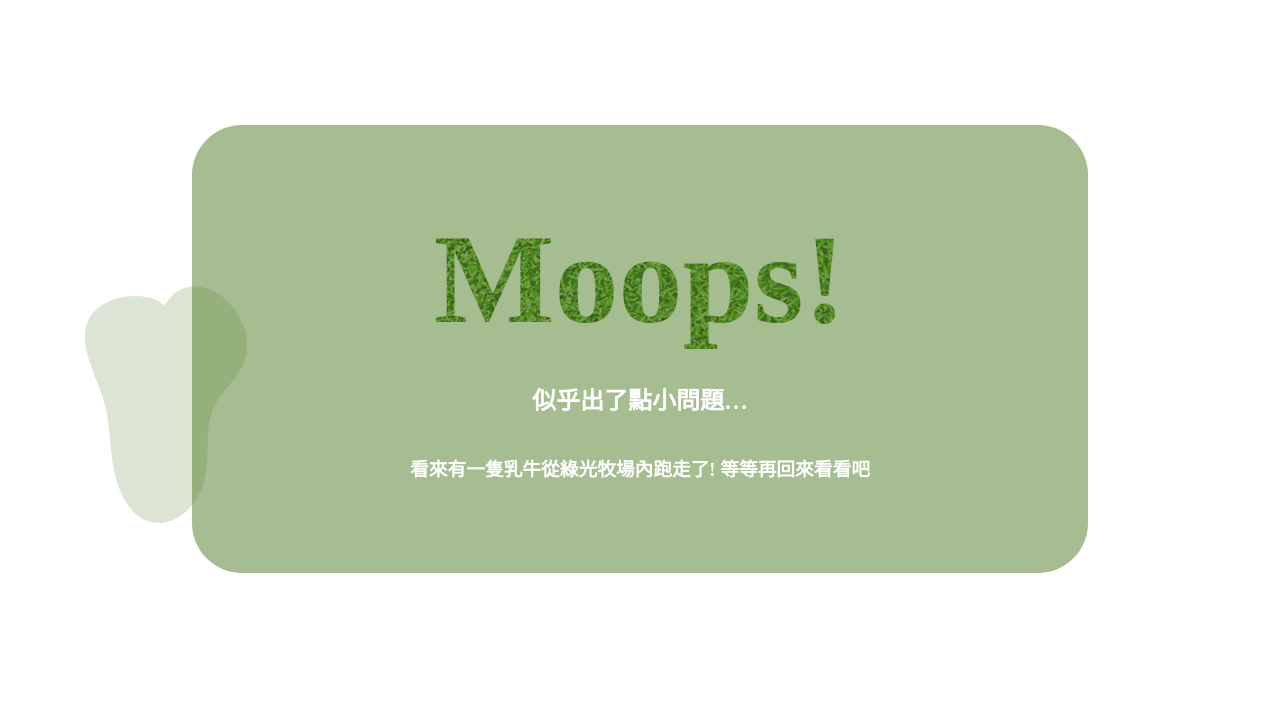
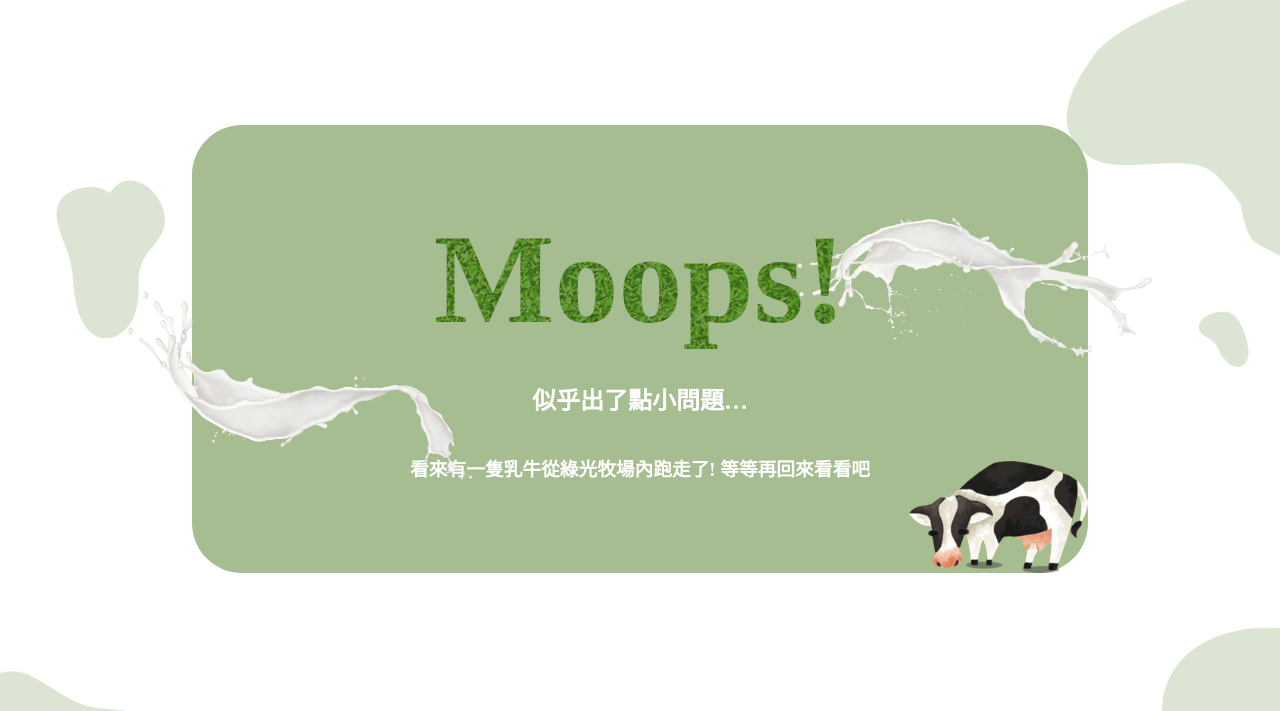
Before and after one commit to Leo890728/milksha-error-page, a plain HTML site: page index.html in a window 1280 px wide. Shown: the part 81-792 px from the top of the page. Drawn offline with Linux system fonts and the light colour scheme.

Commit message:
增加背景裝飾物

```diff
--- a/index.html
+++ b/index.html
@@ -28,6 +28,7 @@
             height: 95vh;
             margin: 0;
             background-image: url("img/background.png");
+            background-size: cover;
 
             .message {
                 display: flex;
@@ -40,6 +41,19 @@
                 align-items: center;
                 background-color: rgba(79, 125, 37, 0.5);
                 padding: 5vw;
+                text-align: center;
+
+                .milk {
+                    position: absolute;
+                    width: clamp(300px, 80vw, 1600px);
+                }
+
+                .cow {
+                    position: absolute;
+                    width: clamp(120px, 20%, 1200px);
+                    bottom: 0;
+                    right: 0;
+                }
 
                 .title {
                     color: transparent;
@@ -47,6 +61,7 @@
                     margin: 1vh;
                     background-image: url("img/grass.png");
                     background-clip: text;
+                    z-index: 1;
                 }
 
                 .subtitle {
@@ -80,6 +95,7 @@
     </div>
     <div class="container">
         <div class="message">
+            <img class="milk" src="img/milk_bg.png" alt="milk bg">
             <h1 class="title" >
                 Moops!
             </h1>
@@ -89,6 +105,7 @@
             <h3 class="description">
                 看來有一隻乳牛從綠光牧場內跑走了! 等等再回來看看吧
             </h3>
+            <img src="img/cow01.png" alt="cow" class="cow">
         </div>
     </div>
     <div class="footer">
```
